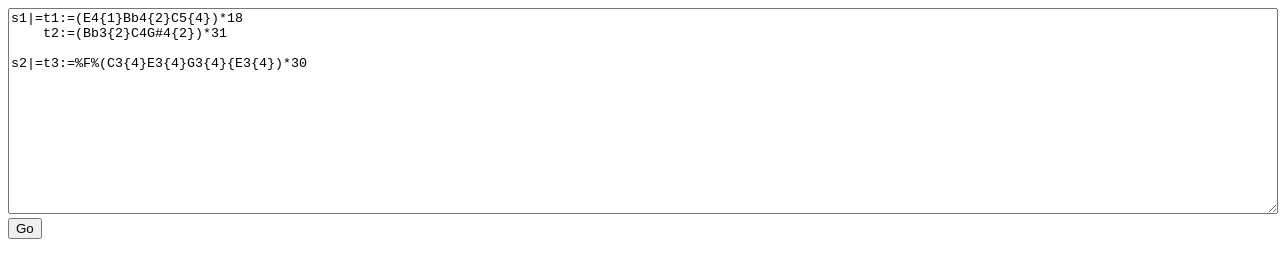
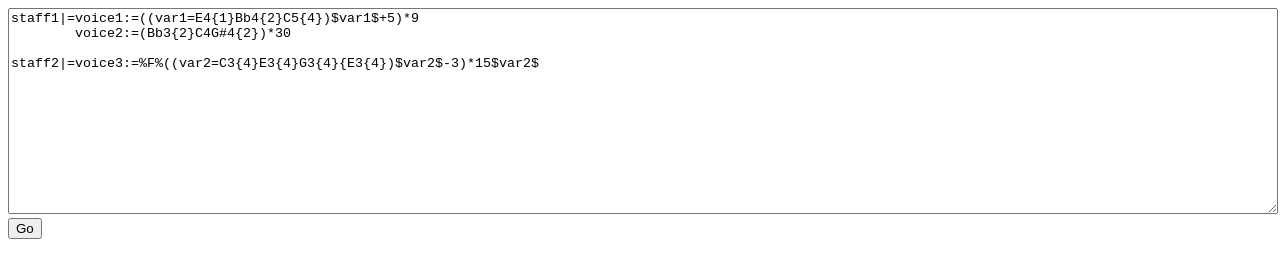
Before and after one commit to davidmilligan/MusE, a plain HTML site: page index.html in a window 1280 px wide. Drawn offline with Linux system fonts and the light colour scheme.

Commit message:
updated example

```diff
--- a/index.html
+++ b/index.html
@@ -22,10 +22,10 @@
 
 <body>
     <div>
-        <textarea id="code">s1|=t1:=(E4{1}Bb4{2}C5{4})*18
-    t2:=(Bb3{2}C4G#4{2})*31
+        <textarea id="code">staff1|=voice1:=((var1=E4{1}Bb4{2}C5{4})$var1$+5)*9
+        voice2:=(Bb3{2}C4G#4{2})*30
 
-s2|=t3:=%F%(C3{4}E3{4}G3{4}{E3{4})*30</textarea>
+staff2|=voice3:=%F%((var2=C3{4}E3{4}G3{4}{E3{4})$var2$-3)*15$var2$</textarea>
         <button onclick="muse.parse(document.getElementById('code').value,document.getElementById('music'));">Go</button>
         <div id="stderr"></div>
     </div>
```
